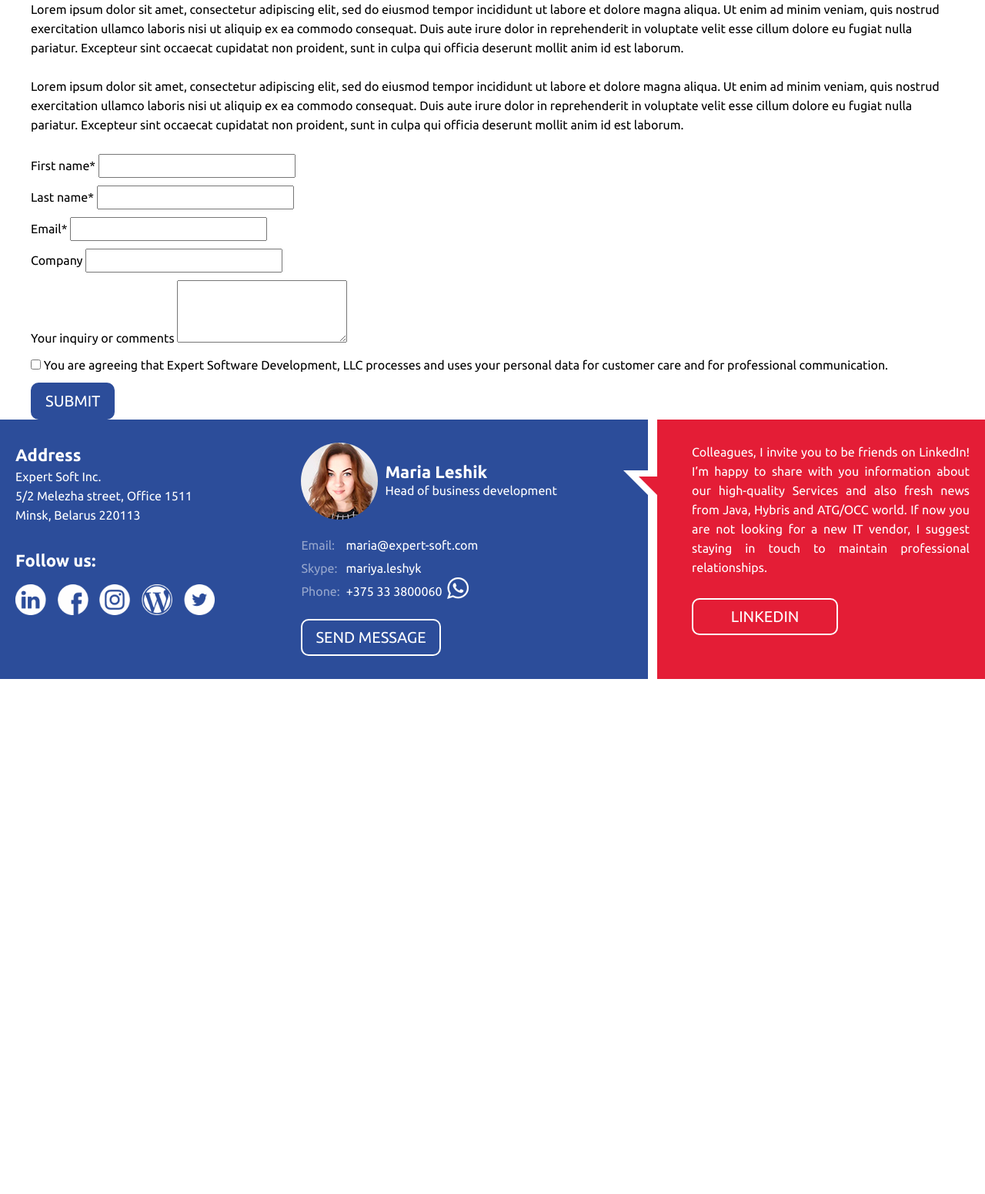
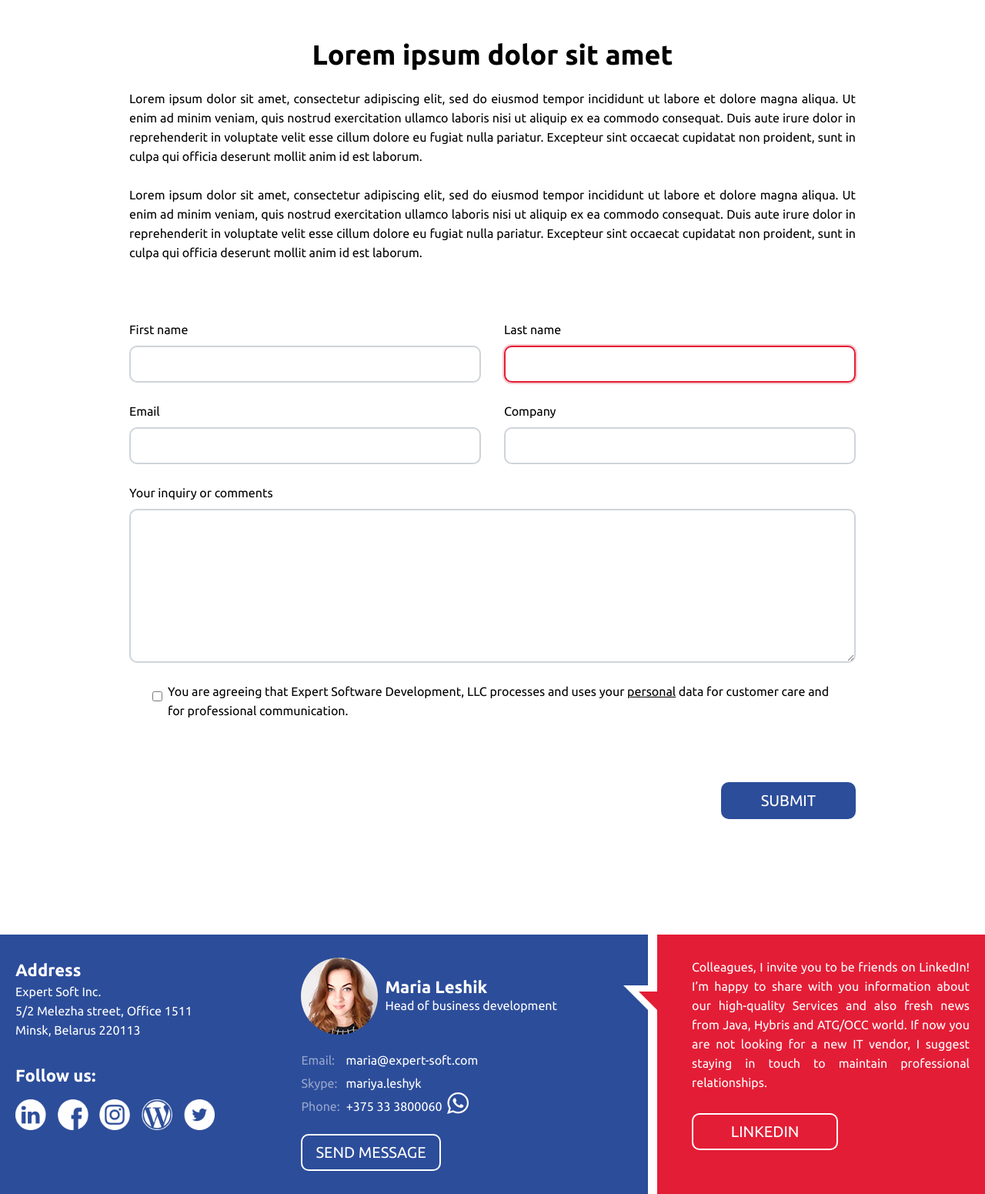
Before and after one commit to ValeryKrukovich/expert-soft-com_contact-page, a PHP site: page /contacts-page.html in a window 1280 px wide. Shown: the part 80-1631 px from the top of the page at 77% size. Before the commit the page ends 962 px from the top, so only its background shows below. Run offline with PHP 8.4, Linux system fonts and the light colour scheme.

Commit message:
finished layout

```diff
--- a/contacts-page.html
+++ b/contacts-page.html
@@ -60,40 +60,41 @@
         </header>
 
         <main class="contacts-page">
-            <div class="contacts-page-text">
+            <div class="contacts-page__text">
+                <h1>Lorem ipsum dolor sit amet</h1>
                 <p>Lorem ipsum dolor sit amet, consectetur adipiscing elit, sed do eiusmod tempor incididunt ut labore et dolore magna aliqua. Ut enim ad minim veniam, quis nostrud exercitation ullamco laboris nisi ut aliquip ex ea commodo consequat. Duis aute irure dolor in reprehenderit in voluptate velit esse cillum dolore eu fugiat nulla pariatur. Excepteur sint occaecat cupidatat non proident, sunt in culpa qui officia deserunt mollit anim id est laborum.</p>
                 <p>Lorem ipsum dolor sit amet, consectetur adipiscing elit, sed do eiusmod tempor incididunt ut labore et dolore magna aliqua. Ut enim ad minim veniam, quis nostrud exercitation ullamco laboris nisi ut aliquip ex ea commodo consequat. Duis aute irure dolor in reprehenderit in voluptate velit esse cillum dolore eu fugiat nulla pariatur. Excepteur sint occaecat cupidatat non proident, sunt in culpa qui officia deserunt mollit anim id est laborum.</p>
             </div>
             <form class="callback-form" action="" method="post">
                 <div class="callback-form__row">
                     <div class="form-group callback-form__col">
-                        <label>First name*</label>
-                        <input type="text">
+                        <label class="form-group__label" for="first-name">First name</label>
+                        <input type="text" class="form-group__input" id="first-name">
                     </div>
                     <div class="form-group callback-form__col">
-                        <label>Last name*</label>
-                        <input type="text">
+                        <label  class="form-group__label" for="last-name">Last name</label>
+                        <input type="text" class="form-group__input form-group__input_error" id="last-name">
                     </div>
                 </div>
                 <div class="callback-form__row">
                     <div class="form-group callback-form__col">
-                        <label>Email*</label>
-                        <input type="text">
+                        <label class="form-group__label" for="email">Email</label>
+                        <input type="email" class="form-group__input" id="email">
                     </div>
                     <div class="form-group callback-form__col">
-                        <label>Company</label>
-                        <input type="text">
+                        <label class="form-group__label" for="company">Company</label>
+                        <input type="text" class="form-group__input" id="company">
                     </div>
                 </div>
                 <div class="form-group">
-                    <label>Your inquiry or comments</label>
-                    <textarea rows="3"></textarea>
+                    <label class="form-group__label" for="message-area">Your inquiry or comments</label>
+                    <textarea class="form-group__input" rows="5" id="message-area"></textarea>
                 </div>
-                <div class="form-group">
-                    <input type="checkbox" value="">
-                    <label>You are agreeing that Expert Software Development, LLC processes and uses your personal data for customer care and for professional communication.</label>
+                <div class="form-checkbox callback-form__form-checkbox">
+                    <input type="checkbox" class="form-checkbox__input" value="" id="agreement">
+                    <label class="form-checkbox__label" for="agreement">You are agreeing that Expert Software Development, LLC processes and uses your <a class="form-checkbox__link" href="#">personal</a> data for customer care and for professional communication.</label class="form-checkbox__input" >
                 </div>
-                <button type="submit" class="btn btn-primary">Submit</button>
+                <button type="submit" class="btn btn-primary callback-form__btn">Submit</button>
             </form>
         </main>
 
@@ -149,7 +150,6 @@
                                 </span>
                             </div>
                         </div>
-
                         <button type="submit" class="btn btn_border">Send Message</button>
                     </div>
 
--- a/css/contacts.css
+++ b/css/contacts.css
@@ -1,11 +1,151 @@
-@media (max-width: 1299.98px) {
+:root {
+    --font-size-main-text-mb: 16px;
+    --font-size-main-text-ds: 24px;
+    --border-radius-primary: 10px;
+    --color-light-grey: #ced4da;
+    --color-grey: #495057;
+    --color-blue: #80bdff;
+    --color-dark-blue: #2c4d9a;
+    --color-red: #e41d36;
+    --color-black: #000000;
+    --box-shodow-blue: 0 0 0 2px rgba(0,123,255,.25);
+    --box-shadow-red: 0 0 0 2px rgba(220,53,69,.25);
+}
+
+textarea {
+    min-height: 200px;
+    resize: vertical;
+}
+
+.contacts-page {
+    padding: 0 20px;
+}
+
+.contacts-page__text {
+    padding: 50px 0;
+}
+
+.contacts-page__text h1 {
+    text-align: center;
+}
+
+.contacts-page__text p {
+    text-align: justify;
+}
+
+.callback-form {
+    padding-bottom: 150px;
+}
+
+.callback-form::after {
+    content: "";
+    display: block;
+    clear: both;
+  }
+
+.form-group {
+    margin: 0 0 25px;
+}
+
+.form-group__label {
+    display: inline-block;
+    margin-bottom: 8px;
+}
+
+.form-group__input {
+    display: block;
+    width: 100%;
+    padding: 10px 12px;
+    font-size: var(--font-size-main-text-mb);
+    font-weight: 400;
+    line-height: 1.5;
+    color: var(--color-grey);
+    border: 2px solid var(--color-light-grey);
+    border-radius: var(--border-radius-primary);
+    transition: border-color .15s ease-in-out,box-shadow .15s ease-in-out;
+}
+
+.form-group__input:focus {
+    border-color: var(--color-blue);
+    outline: 0;
+    box-shadow: var(--box-shodow-blue);
+}
+
+.form-group__input_error {
+    border-color: var(--color-red);
+    box-shadow: var(--box-shadow-red);
+}
+
+.form-checkbox {
+    position: relative;
+    display: block;
+    padding: 0 30px 0 50px;
+}
+
+.callback-form__form-checkbox {
+    padding: 0 30px 80px 50px;
+}
+
+.form-checkbox__input {
+    position: absolute;
+    margin: 12px 0 0 -20px;
+}
+
+.form-checkbox__label {
+    display: inline-block;
+}
+
+.form-checkbox__link {
+    color: var(--color-black);
+}
+
+.form-checkbox__link:hover {
+    text-decoration: none;
+}
+
+.callback-form__btn {
+    padding: 4px 50px;
+    float: right;
+}
+
+@media (min-width: 768px) {
     .contacts-page {
-        padding-left: 20px;
-        padding-right: 20px;
+        padding: 0 40px;
+        margin: 0 auto;
+        width: 90%;
+    }
+
+    .callback-form__row {
+        display: flex;
+    }
+
+    .callback-form__col {
+        flex: 0 0 50%;
+        max-width: 50%;
+        padding: 0 15px 0 0;
+    }
+
+    .callback-form__col:last-child {
+        padding: 0 0 0 15px;
     }
 }
 
-.contacts-page {
-    padding-left: 40px;
-    padding-right: 40px;
+@media (min-width: 1200px) {
+    .contacts-page {
+        width: 80%;
+    }
 }
+
+@media (min-width: 1399.98px) {
+    .contacts-page__text {
+        padding: 80px 0 60px;
+    }
+
+    .form-group {
+        margin: 0 0 30px;
+    }
+
+    .form-group__input {
+        font-size: var(--font-size-main-text-ds);
+    }
+}
```
